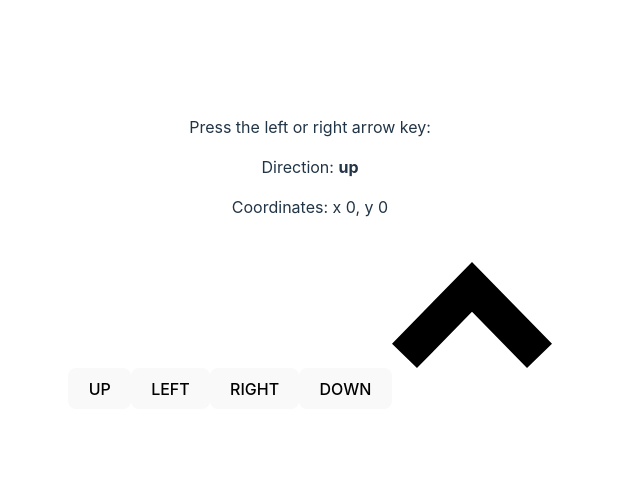
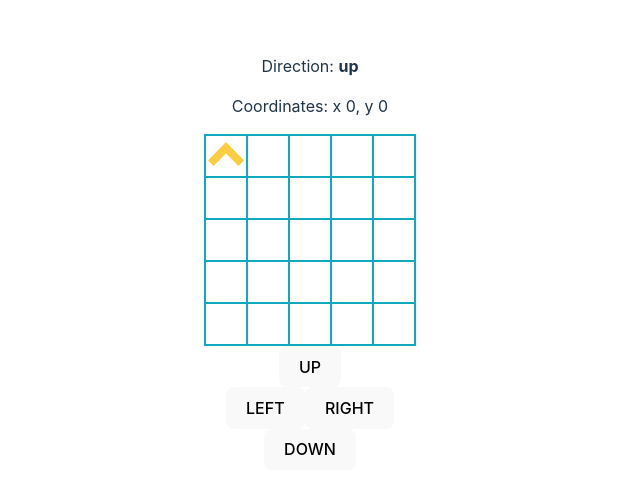
Before and after one commit to DeanSpooner/coordinates, a React (Vite) app: page / in a window 1280 px wide. Shown: the part 146-640 px from the top of the page, without its empty margins (330-970 px from the left). Built offline with nearby package versions, Linux system fonts and the light colour scheme.

Commit message:
Grid set up; movement now restricted to 5x5 grid.

```diff
--- a/src/App.tsx
+++ b/src/App.tsx
@@ -32,30 +32,46 @@
   const upKey = useCallback(() => {
     setCoordinates(prevCoordinates => {
       if (direction === "up") {
-        return [prevCoordinates[0], prevCoordinates[1] + 1]; // Increase y coordinate when moving up
+        return prevCoordinates[1] === 0
+          ? [prevCoordinates[0], prevCoordinates[1]]
+          : [prevCoordinates[0], prevCoordinates[1] - 1]; // Decrease y coordinate when moving up
       }
       if (direction === "right") {
-        return [prevCoordinates[0] + 1, prevCoordinates[1]]; // Increase x coordinate when moving right
+        return prevCoordinates[0] === 4
+          ? [prevCoordinates[0], prevCoordinates[1]]
+          : [prevCoordinates[0] + 1, prevCoordinates[1]]; // Increase x coordinate when moving right
       }
       if (direction === "down") {
-        return [prevCoordinates[0], prevCoordinates[1] - 1]; // Decrease y coordinate when moving down
+        return prevCoordinates[1] === 4
+          ? [prevCoordinates[0], prevCoordinates[1]]
+          : [prevCoordinates[0], prevCoordinates[1] + 1]; // Increase y coordinate when moving down
       }
-      return [prevCoordinates[0] - 1, prevCoordinates[1]]; // Decrease x coordinate when moving left
+      return prevCoordinates[0] === 0
+        ? [prevCoordinates[0], prevCoordinates[1]]
+        : [prevCoordinates[0] - 1, prevCoordinates[1]]; // Decrease x coordinate when moving left
     });
   }, [setCoordinates, direction]);
 
   const downKey = useCallback(() => {
     setCoordinates(prevCoordinates => {
       if (direction === "up") {
-        return [prevCoordinates[0], prevCoordinates[1] - 1]; // Decrease y coordinate when facing up
+        return prevCoordinates[1] === 4
+          ? [prevCoordinates[0], prevCoordinates[1]]
+          : [prevCoordinates[0], prevCoordinates[1] + 1]; // Increase y coordinate when facing up
       }
       if (direction === "right") {
-        return [prevCoordinates[0] - 1, prevCoordinates[1]]; // Decrease x coordinate when facing right
+        return prevCoordinates[0] === 0
+          ? [prevCoordinates[0], prevCoordinates[1]]
+          : [prevCoordinates[0] - 1, prevCoordinates[1]]; // Decrease x coordinate when facing right
       }
       if (direction === "down") {
-        return [prevCoordinates[0], prevCoordinates[1] + 1]; // Increase y coordinate when facing down
+        return prevCoordinates[1] === 0
+          ? [prevCoordinates[0], prevCoordinates[1]]
+          : [prevCoordinates[0], prevCoordinates[1] - 1]; // Decrease y coordinate when facing down
       }
-      return [prevCoordinates[0] + 1, prevCoordinates[1]]; // Increase x coordinate when facing left
+      return prevCoordinates[0] === 4
+        ? [prevCoordinates[0], prevCoordinates[1]]
+        : [prevCoordinates[0] + 1, prevCoordinates[1]]; // Increase x coordinate when facing left
     });
   }, [setCoordinates, direction]);
 
@@ -91,26 +107,57 @@
 
   return (
     <div>
-      <p>Press the left or right arrow key:</p>
       <p>
         Direction: <strong>{direction}</strong>
       </p>
       <p>
         Coordinates: x {coordinates[0]}, y {coordinates[1]}
       </p>
-      <button onClick={() => upKey()}>UP</button>
-      <button onClick={() => leftKey()}>LEFT</button>
-      <button onClick={() => rightKey()}>RIGHT</button>
-      <button onClick={() => downKey()}>DOWN</button>
+      <div style={{ flexDirection: "column", display: "flex" }}>
+        {[0, 1, 2, 3, 4].map(arr => {
+          return (
+            <div style={{ flexDirection: "row", display: "flex" }}>
+              {[0, 1, 2, 3, 4].map(num => {
+                return (
+                  <div
+                    style={{
+                      borderWidth: 2,
+                      borderRightWidth: num === 4 ? 2 : 0,
+                      borderBottomWidth: arr === 4 ? 2 : 0,
+                      borderColor: "#0faabf",
+                      borderStyle: "solid",
+                      width: "5vh",
+                      height: "5vh",
+                    }}
+                  >
+                    {coordinates[0] === num && coordinates[1] === arr ? (
                       <img
                         src={ArrowSvg}
                         alt="Arrow"
                         style={{
                           transform: `rotate(${rotation}deg)`,
                           transition: "transform 0.3s ease",
-          maxHeight: "20vh",
+                          maxHeight: "4.5vh",
                         }}
                       />
+                    ) : (
+                      <></>
+                    )}
+                  </div>
+                );
+              })}
+            </div>
+          );
+        })}
+      </div>
+      <div>
+        <button onClick={() => upKey()}>UP</button>
+        <div>
+          <button onClick={() => leftKey()}>LEFT</button>
+          <button onClick={() => rightKey()}>RIGHT</button>
+        </div>
+        <button onClick={() => downKey()}>DOWN</button>
+      </div>
     </div>
   );
 }
```
Also changed, not shown: src/assets/arrow.svg. Lines whose indentation alone changed are shown as unchanged.
